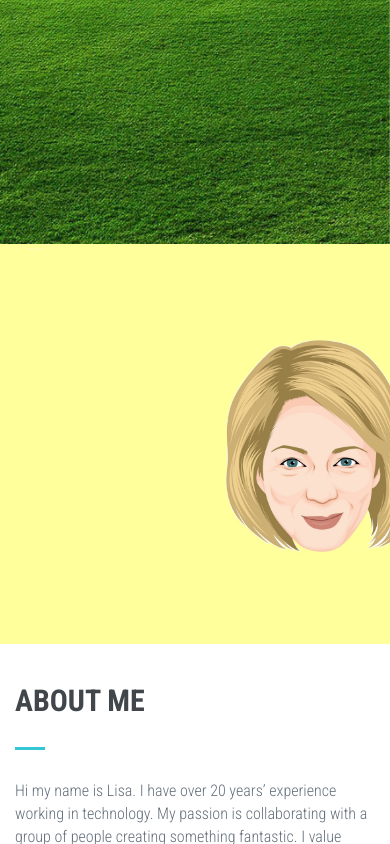
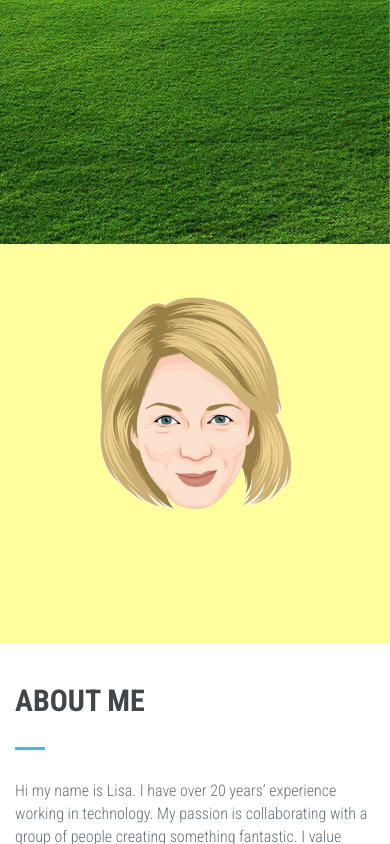
Before and after one commit to lzapson/Lisa-Zapson, a plain HTML site: page index.html in a window 390 px wide. Shown: the part 600-1444 px from the top of the page. Drawn offline with Linux system fonts and the light colour scheme; files whose address does not match are found by name.

Commit message:
added about me photo for mobile

```diff
--- a/css/style.css
+++ b/css/style.css
@@ -429,3 +429,10 @@ form .form-control {
 .lisazapson-top-nav ul.navbar-nav > li.active > a {
     color: #34c6d3;
 }
+
+  /* x-Small devices */
+  @media (max-width:575px) {
+    #about-bg-diagonal {
+        background-image: url(../img/lisa2mobile-cartoon.jpg);
+    }
+}
```
Also changed, not shown: img/lisa2mobile-cartoon.jpg (added).
